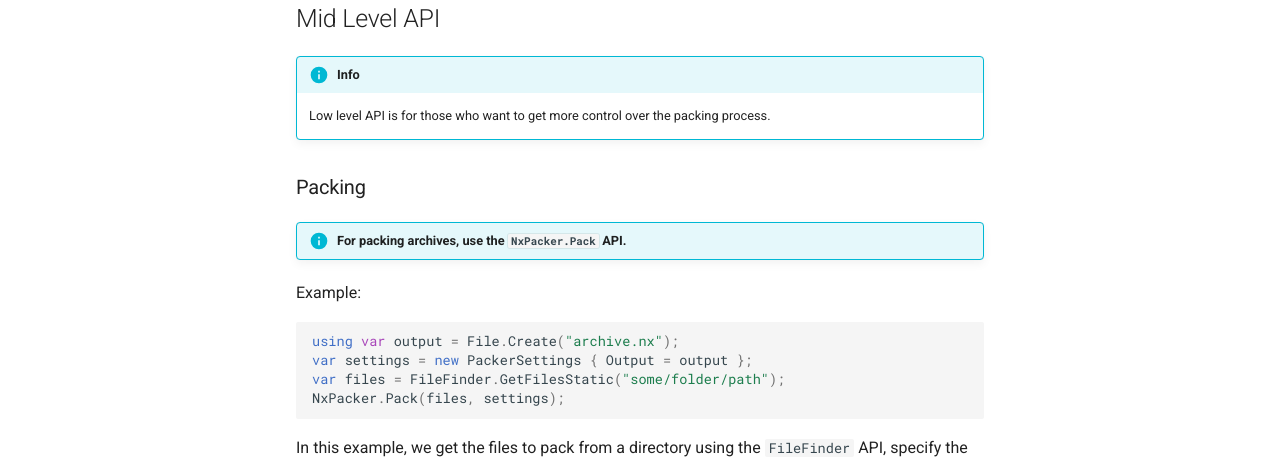
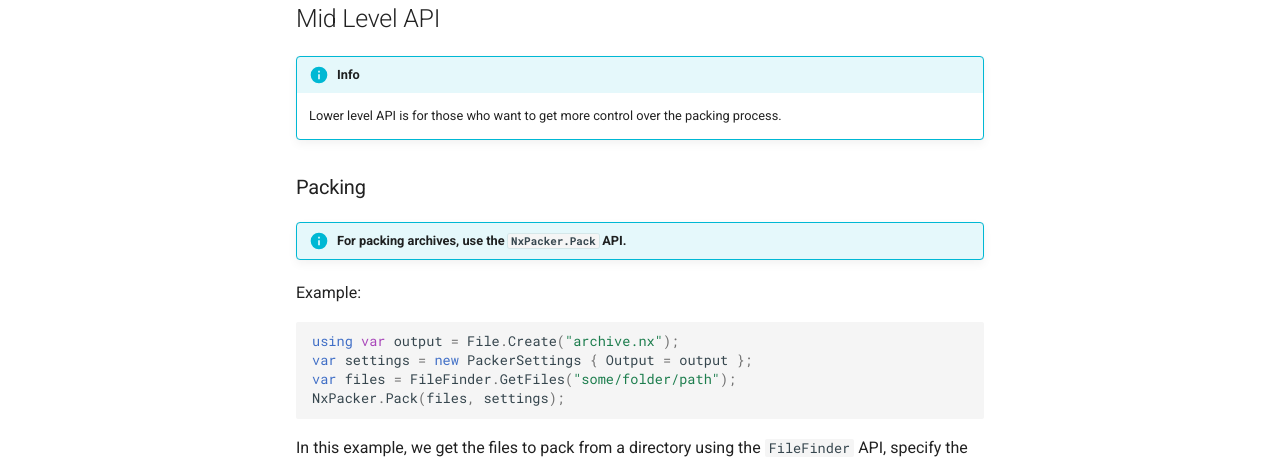
Before and after one commit to Nexus-Mods/NexusMods.Archives.Nx, an MkDocs documentation site: the page built from docs/Usage.md, in a window 1280 px wide and 900 px high. Shown: the part 416-879 px from the top of the window. Built offline with MkDocs 1.6.1 and Material for MkDocs 9.7.7, drawn with Linux system fonts in a browser that asks for light colours; comment, search, counter and statistics services are not loaded.

Commit message:
Fixed: Minor forgotten refactors in docs.

````diff
--- a/docs/Usage.md
+++ b/docs/Usage.md
@@ -10,7 +10,7 @@
 
 !!! info
 
-    Low level API is for those who want to get more control over the packing process.
+    Lower level API is for those who want to get more control over the packing process.
 
 ### Packing
 
@@ -21,7 +21,7 @@ Example:
 ```csharp
 using var output = File.Create("archive.nx");
 var settings = new PackerSettings { Output = output };
-var files = FileFinder.GetFilesStatic("some/folder/path");
+var files = FileFinder.GetFiles("some/folder/path");
 NxPacker.Pack(files, settings);
 ```
 
````
